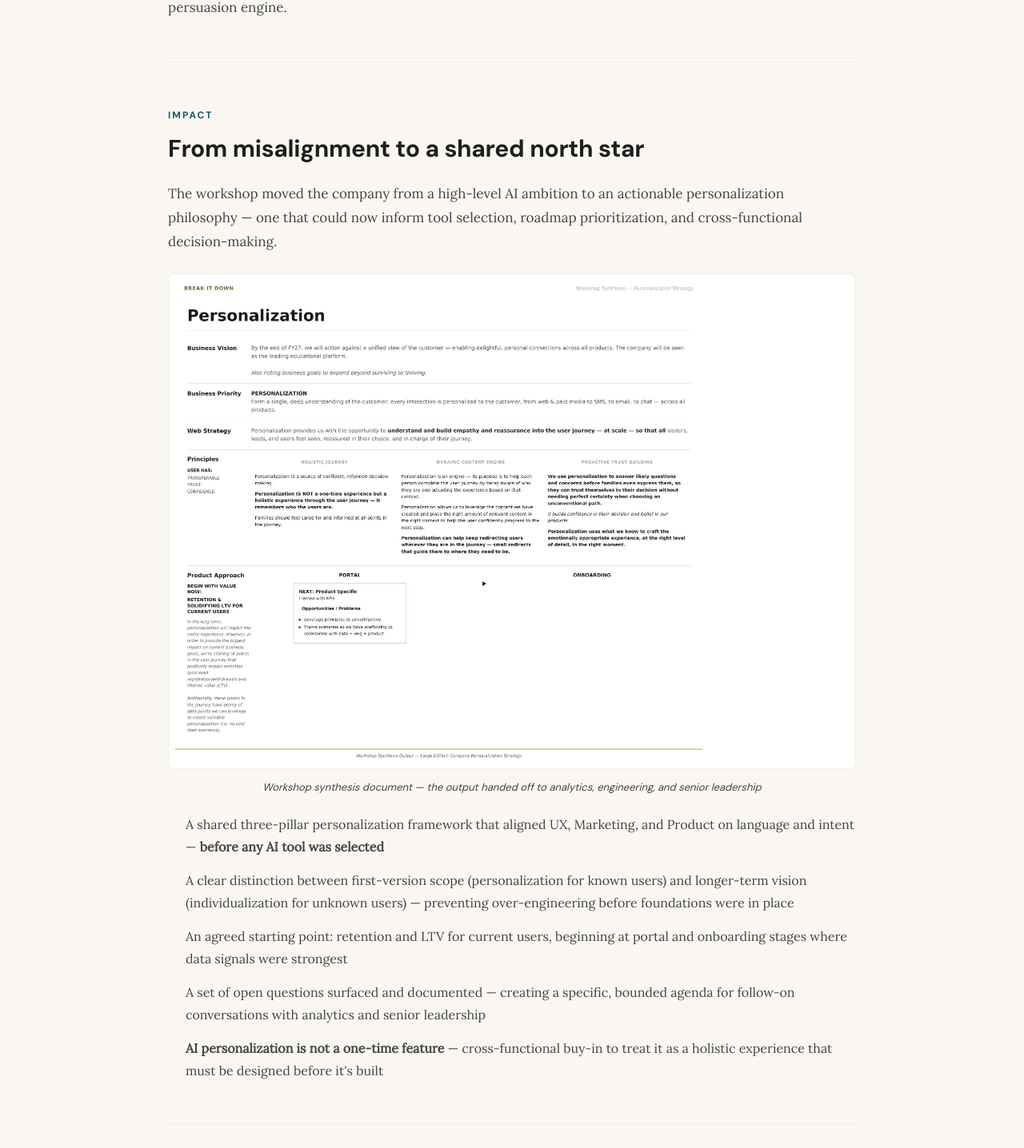
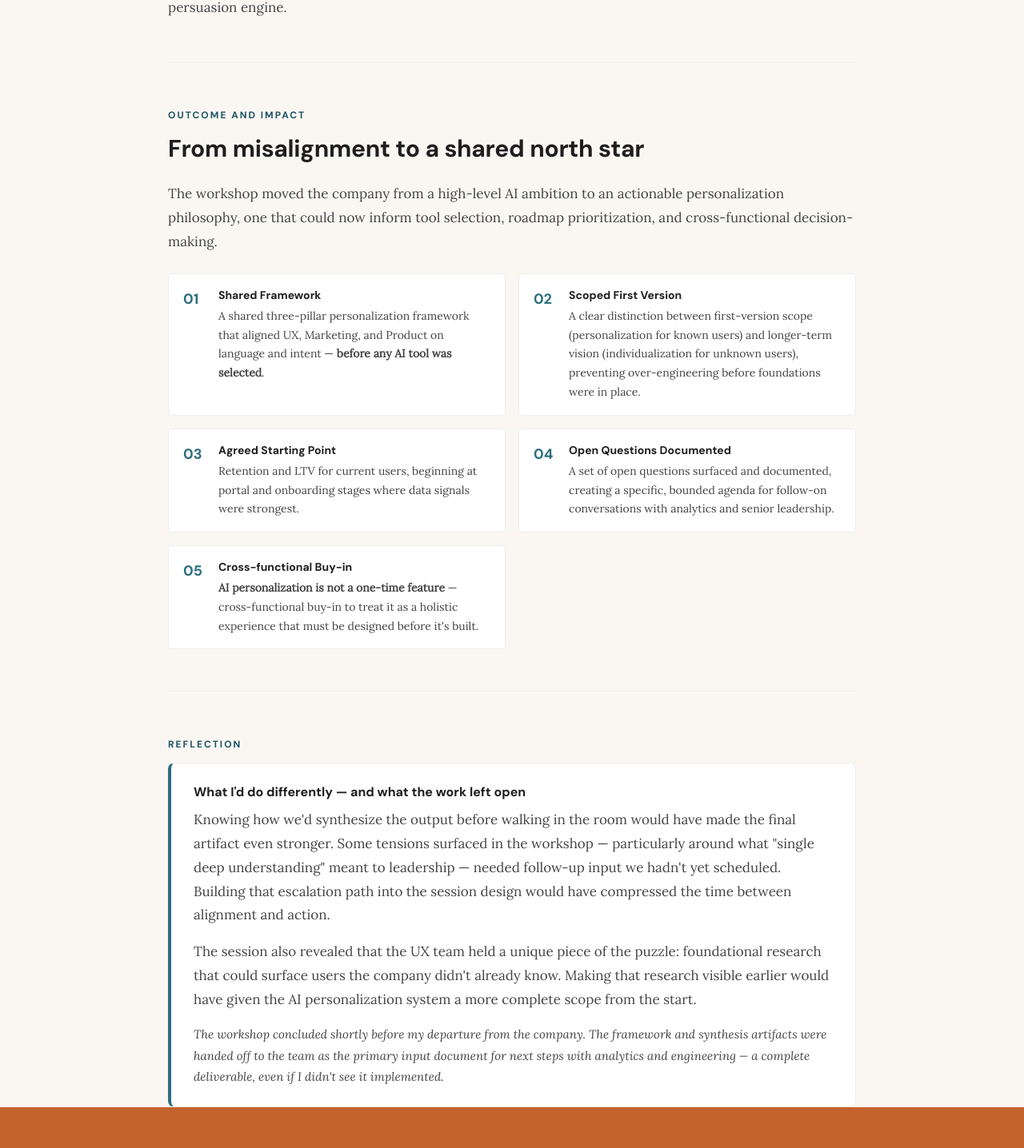
Before and after one commit to jesseleedespard/jesseleedespard.com, a React (Vite) app: page /case-studies/work-before-the-tools in a window 1280 px wide. Shown: the part 5833-7269 px from the top of the page at 80% size. Built offline with nearby package versions, Linux system fonts and the light colour scheme.

Commit message:
Work Before the Tools: restructure Outcome and Impact as five numbered cards, cut synthesis image

```diff
--- a/src/app/pages/CaseStudyWorkBeforeTools.tsx
+++ b/src/app/pages/CaseStudyWorkBeforeTools.tsx
@@ -329,8 +329,9 @@ html { scroll-behavior: smooth; }
   color: var(--dark-gray);
   font-size: var(--font-size-base);
   line-height: 1.75;
+  list-style-type: disc;
 }
-.impact-list li { margin-bottom: 14px; }
+.impact-list li { margin-bottom: 14px; list-style-type: disc; }
 
 .reflection-box {
   margin-top: 8px;
@@ -352,6 +353,13 @@ html { scroll-behavior: smooth; }
   color: var(--gray);
   font-size: 15px;
 }
+
+/* NUMBERED CARDS */
+.theme-grid { display: grid; grid-template-columns: repeat(2, 1fr); gap: 16px; margin-top: 24px; }
+.theme-card { background: var(--white); border: 1px solid var(--light-gray); border-radius: var(--radius-sm); padding: 16px 18px; display: flex; gap: 12px; align-items: flex-start; }
+.theme-num { font-family: var(--display); font-size: var(--font-size-lg); font-weight: 700; color: var(--teal); min-width: 32px; }
+.theme-content h3 { font-family: var(--display); font-size: var(--font-size-sm); font-weight: 700; color: var(--charcoal); margin-top: 0; margin-bottom: 4px; }
+.theme-content p { font-size: var(--font-size-sm); line-height: 1.7; color: var(--dark-gray); margin: 0; }
 
 /* PRINCIPLES CARDS */
 .principles-headline { font-family: var(--display); font-size: var(--font-size-sm); font-weight: 700; color: var(--charcoal); text-align: center; margin: 24px 0 16px; }
@@ -765,30 +773,49 @@ html { scroll-behavior: smooth; }
         <div className="divider" />
 
         <div className="section">
-          <div className="section-label">Impact</div>
+          <div className="section-label">Outcome and Impact</div>
           <h2>From misalignment to a shared north star</h2>
           <p>
-            The workshop moved the company from a high-level AI ambition to an actionable personalization philosophy — one that could now inform tool selection, roadmap prioritization, and cross-functional decision-making.
+            The workshop moved the company from a high-level AI ambition to an actionable personalization philosophy, one that could now inform tool selection, roadmap prioritization, and cross-functional decision-making.
           </p>
 
-          <div className="img-block">
-            <img src="/img_breakdown.png" alt="Workshop synthesis document" />
+          <div className="theme-grid">
+            <div className="theme-card">
+              <div className="theme-num">01</div>
+              <div className="theme-content">
+                <h3>Shared Framework</h3>
+                <p>A shared three-pillar personalization framework that aligned UX, Marketing, and Product on language and intent — <strong>before any AI tool was selected</strong>.</p>
+              </div>
+            </div>
+            <div className="theme-card">
+              <div className="theme-num">02</div>
+              <div className="theme-content">
+                <h3>Scoped First Version</h3>
+                <p>A clear distinction between first-version scope (personalization for known users) and longer-term vision (individualization for unknown users), preventing over-engineering before foundations were in place.</p>
+              </div>
+            </div>
+            <div className="theme-card">
+              <div className="theme-num">03</div>
+              <div className="theme-content">
+                <h3>Agreed Starting Point</h3>
+                <p>Retention and LTV for current users, beginning at portal and onboarding stages where data signals were strongest.</p>
+              </div>
+            </div>
+            <div className="theme-card">
+              <div className="theme-num">04</div>
+              <div className="theme-content">
+                <h3>Open Questions Documented</h3>
+                <p>A set of open questions surfaced and documented, creating a specific, bounded agenda for follow-on conversations with analytics and senior leadership.</p>
+              </div>
+            </div>
+            <div className="theme-card">
+              <div className="theme-num">05</div>
+              <div className="theme-content">
+                <h3>Cross-functional Buy-in</h3>
+                <p><strong>AI personalization is not a one-time feature</strong> — cross-functional buy-in to treat it as a holistic experience that must be designed before it's built.</p>
+              </div>
+            </div>
           </div>
-          <p className="img-caption">Workshop synthesis document — the output handed off to analytics, engineering, and senior leadership</p>
-
-          <ul className="impact-list">
-            <li>
-              A shared three-pillar personalization framework that aligned UX, Marketing, and Product on language and intent — <strong>before any AI tool was selected</strong>
-            </li>
-            <li>
-              A clear distinction between first-version scope (personalization for known users) and longer-term vision (individualization for unknown users) — preventing over-engineering before foundations were in place
-            </li>
-            <li>An agreed starting point: retention and LTV for current users, beginning at portal and onboarding stages where data signals were strongest</li>
-            <li>A set of open questions surfaced and documented — creating a specific, bounded agenda for follow-on conversations with analytics and senior leadership</li>
-            <li>
-              <strong>AI personalization is not a one-time feature</strong> — cross-functional buy-in to treat it as a holistic experience that must be designed before it's built
-            </li>
-          </ul>
         </div>
 
         <div className="divider" />
```
